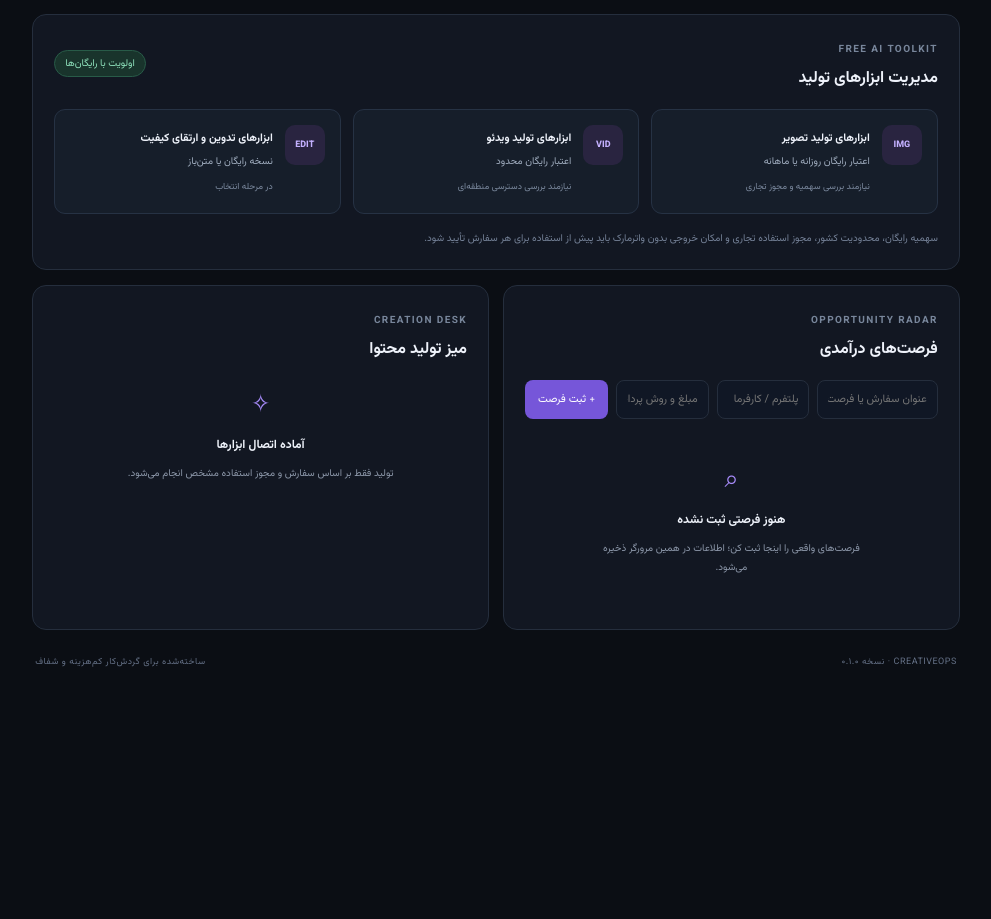
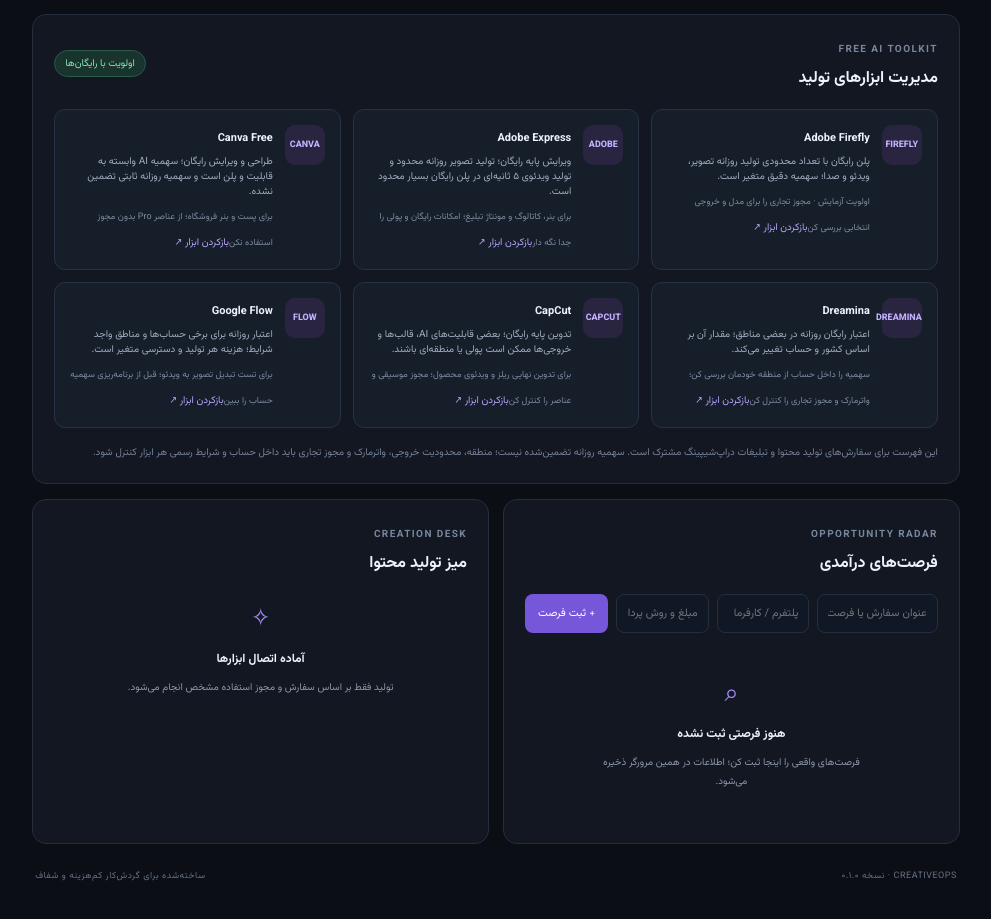
Before and after one commit to ebrahimi1366alireza-tech/AICreativeEarnings, a Next.js app: page / in a window 1280 px wide. Shown: the part 1234-2153 px from the top of the page, without its empty margins (19-1010 px from the left). Before the commit the page ends 1946 px from the top, so only its background shows below. Built offline with nearby package versions, Linux system fonts and the light colour scheme.

Commit message:
feat: add shared free AI creative toolkit for jobs and dropshipping

```diff
--- a/app/page.tsx
+++ b/app/page.tsx
@@ -11,9 +11,12 @@ const workflow = [
 ];
 
 const tools = [
-  { name: "ابزارهای تولید تصویر", note: "اعتبار رایگان روزانه یا ماهانه", status: "نیازمند بررسی سهمیه و مجوز تجاری", mark: "IMG" },
-  { name: "ابزارهای تولید ویدئو", note: "اعتبار رایگان محدود", status: "نیازمند بررسی دسترسی منطقه‌ای", mark: "VID" },
-  { name: "ابزارهای تدوین و ارتقای کیفیت", note: "نسخه رایگان یا متن‌باز", status: "در مرحله انتخاب", mark: "EDIT" }
+  { name: "Adobe Firefly", note: "پلن رایگان با تعداد محدودی تولید روزانه تصویر، ویدئو و صدا؛ سهمیه دقیق متغیر است.", status: "اولویت آزمایش · مجوز تجاری را برای مدل و خروجی انتخابی بررسی کن", mark: "FIREFLY", url: "https://firefly.adobe.com/" },
+  { name: "Adobe Express", note: "ویرایش پایه رایگان؛ تولید تصویر روزانه محدود و تولید ویدئوی ۵ ثانیه‌ای در پلن رایگان بسیار محدود است.", status: "برای بنر، کاتالوگ و مونتاژ تبلیغ؛ امکانات رایگان و پولی را جدا نگه دار", mark: "ADOBE", url: "https://www.adobe.com/express/pricing" },
+  { name: "Canva Free", note: "طراحی و ویرایش رایگان؛ سهمیه AI وابسته به قابلیت و پلن است و سهمیه روزانه ثابتی تضمین نشده.", status: "برای پست و بنر فروشگاه؛ از عناصر Pro بدون مجوز استفاده نکن", mark: "CANVA", url: "https://www.canva.com/pricing/" },
+  { name: "Dreamina", note: "اعتبار رایگان روزانه در بعضی مناطق؛ مقدار آن بر اساس کشور و حساب تغییر می‌کند.", status: "سهمیه را داخل حساب از منطقه خودمان بررسی کن؛ واترمارک و مجوز تجاری را کنترل کن", mark: "DREAMINA", url: "https://dreamina.capcut.com/" },
+  { name: "CapCut", note: "تدوین پایه رایگان؛ بعضی قابلیت‌های AI، قالب‌ها و خروجی‌ها ممکن است پولی یا منطقه‌ای باشند.", status: "برای تدوین نهایی ریلز و ویدئوی محصول؛ مجوز موسیقی و عناصر را کنترل کن", mark: "CAPCUT", url: "https://www.capcut.com/" },
+  { name: "Google Flow", note: "اعتبار روزانه برای برخی حساب‌ها و مناطق واجد شرایط؛ هزینه هر تولید و دسترسی متغیر است.", status: "برای تست تبدیل تصویر به ویدئو؛ قبل از برنامه‌ریزی سهمیه حساب را ببین", mark: "FLOW", url: "https://labs.google/fx/tools/flow" }
 ];
 
 type Opportunity = { id: string; title: string; platform: string; pay: string; status: string };
@@ -80,7 +83,7 @@ export default function Home() {
           <div className="panel goal-panel" id="finance"><span className="eyebrow">WEEKLY TARGET</span><h2>هدف هفته اول</h2><div className="goal-value">$50</div><p>هدف آزمایشی است، نه درآمد تضمین‌شده. درآمد فقط پس از دریافت واقعی ثبت می‌شود.</p><div className="progress-track"><span></span></div><div className="goal-foot"><span>درآمد ثبت‌شده</span><strong>$0 / $50</strong></div><div className="goal-note">هزینه شروع موردنظر: <b>$0</b></div></div>
         </section>
 
-        <section className="panel tools-panel" id="tools"><div className="panel-head"><div><span className="eyebrow">FREE AI TOOLKIT</span><h2>مدیریت ابزارهای تولید</h2></div><span className="free-tag">اولویت با رایگان‌ها</span></div><div className="tool-grid">{tools.map((tool) => <article className="tool-card" key={tool.mark}><div className="tool-mark">{tool.mark}</div><div><strong>{tool.name}</strong><p>{tool.note}</p><small>{tool.status}</small></div></article>)}</div><p className="footnote">سهمیه رایگان، محدودیت کشور، مجوز استفاده تجاری و امکان خروجی بدون واترمارک باید پیش از استفاده برای هر سفارش تأیید شود.</p></section>
+        <section className="panel tools-panel" id="tools"><div className="panel-head"><div><span className="eyebrow">FREE AI TOOLKIT</span><h2>مدیریت ابزارهای تولید</h2></div><span className="free-tag">اولویت با رایگان‌ها</span></div><div className="tool-grid">{tools.map((tool) => <article className="tool-card" key={tool.mark}><div className="tool-mark">{tool.mark}</div><div><strong>{tool.name}</strong><p>{tool.note}</p><small>{tool.status}</small><a href={tool.url} target="_blank" rel="noreferrer" style={{display:"inline-block",marginTop:7,color:"#b9a4ff",fontSize:10,textDecoration:"none"}}>بازکردن ابزار ↗</a></div></article>)}</div><p className="footnote">این فهرست برای سفارش‌های تولید محتوا و تبلیغات دراپ‌شیپینگ مشترک است. سهمیه روزانه تضمین‌شده نیست؛ منطقه، محدودیت خروجی، واترمارک و مجوز تجاری باید داخل حساب و شرایط رسمی هر ابزار کنترل شود.</p></section>
 
         <section className="bottom-grid"><div className="panel" id="opportunities"><span className="eyebrow">OPPORTUNITY RADAR</span><h2>فرصت‌های درآمدی</h2><form onSubmit={addOpportunity} className="opportunity-form">
               <input name="title" required placeholder="عنوان سفارش یا فرصت" aria-label="عنوان فرصت"/>
```
